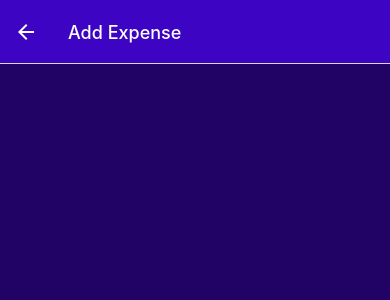
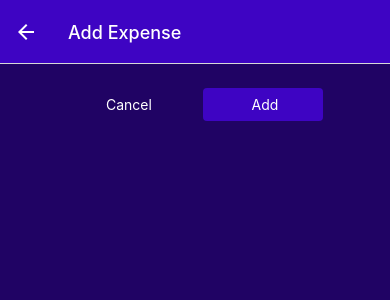
Before and after one commit to BINAH25/react-native-project, a React Native app in the folder expense_tracker/: screen /ManageExpense in a window 390 px wide. Shown: the top 300 px of the page. Built offline with nearby package versions, Linux system fonts and the light colour scheme.

Commit message:
custom button added

```diff
--- /dev/null
+++ b/expense_tracker/components/button/Button.jsx
@@ -0,0 +1,43 @@
+import React from 'react'
+import {StyleSheet,  Pressable, View, Text } from 'react-native'
+import { GlobalStyles } from '../../constants/styles'
+
+const Button = ({children,onPress, mode, style}) => {
+
+  return (
+    <View style={style}>
+        <Pressable
+        onPress={onPress}
+        style={({pressed}) => pressed && styles.pressed}>
+            <View style={[styles.button, mode === 'flat' && styles.flat]}>
+                <Text style={[styles.buttonText, mode === 'flat' && styles.flatText]}>{children}</Text>
+            </View>
+        </Pressable>
+    </View>
+  )
+}
+
+export default Button
+const styles = StyleSheet.create({
+    button: {
+        padding: 8,
+        borderRadius:4,
+        backgroundColor: GlobalStyles.colors.primary500
+    },
+    flat:{
+        backgroundColor:'transparent',
+        color:'white',
+    },
+    buttonText:{
+        color:'white',
+        textAlign:'center'
+    },
+    flatText:{
+        color:'white',
+    },
+    pressed:{
+        opacity:0.75,
+        backgroundColor: GlobalStyles.colors.primary100,
+        borderRadius:4,
+    }
+  });
--- a/expense_tracker/screens/ManageExpenses/ManageExpenses.jsx
+++ b/expense_tracker/screens/ManageExpenses/ManageExpenses.jsx
@@ -2,6 +2,7 @@ import React, { useLayoutEffect } from 'react'
 import { StyleSheet, View, Text } from 'react-native'
 import IconButton from '../../components/button/IconButton'
 import { GlobalStyles } from '../../constants/styles'
+import Button from '../../components/button/Button'
 
 const ManageExpenses = ({route, navigation}) => {
   const expenseId = route.params?.expenseId
@@ -17,9 +18,20 @@ const ManageExpenses = ({route, navigation}) => {
   const handleDelete = ()=>{
 
   }
+  const handleCancel = ()=>{
+
+  }
+  const handleConfirm = ()=>{
+
+  }
+
 
   return (
     <View style={styles.container}>
+    <View style={styles.buttons}>
+      <Button style={styles.button} mode='flat' onPress={handleCancel}> Cancel</Button>
+      <Button  style={styles.button} onPress={handleConfirm}> {isEditing ? "Update" : "Add"}</Button>
+    </View>
       {isEditing && (
         <View style={styles.deleteContainer}>
           <IconButton
@@ -49,5 +61,14 @@ const styles = StyleSheet.create({
     borderTopWidth:2,
     borderTopColor: GlobalStyles.colors.primary200,
     alignItems:'center'
+  },
+  buttons:{
+    flexDirection: "row",
+    justifyContent:'center',
+    alignItems:'center'
+  },
+  button:{
+    minWidth:120,
+    marginHorizontal:8
   }
 });
```
